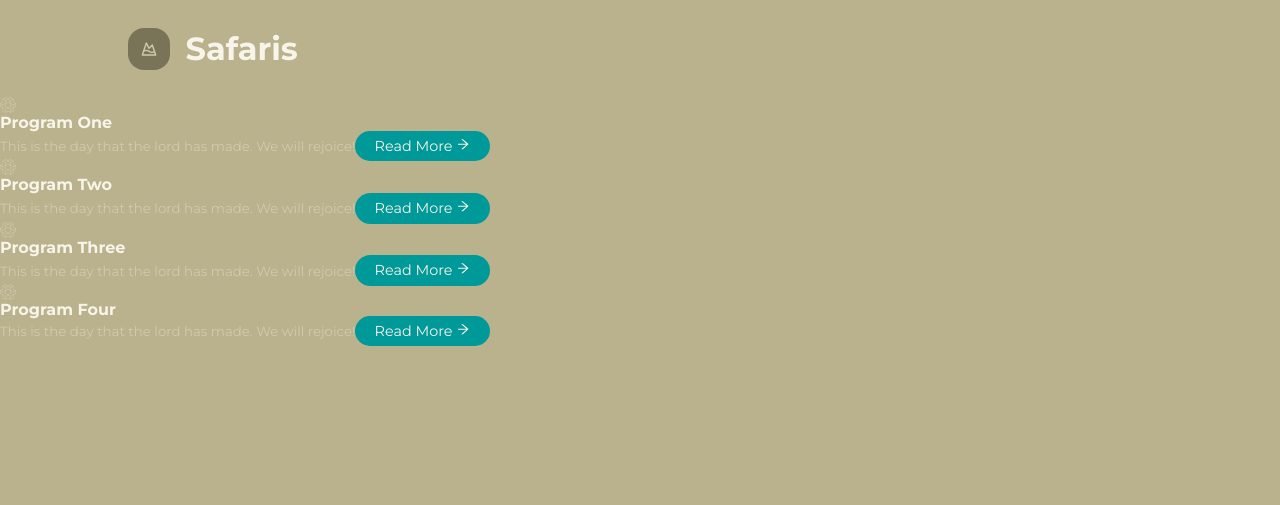
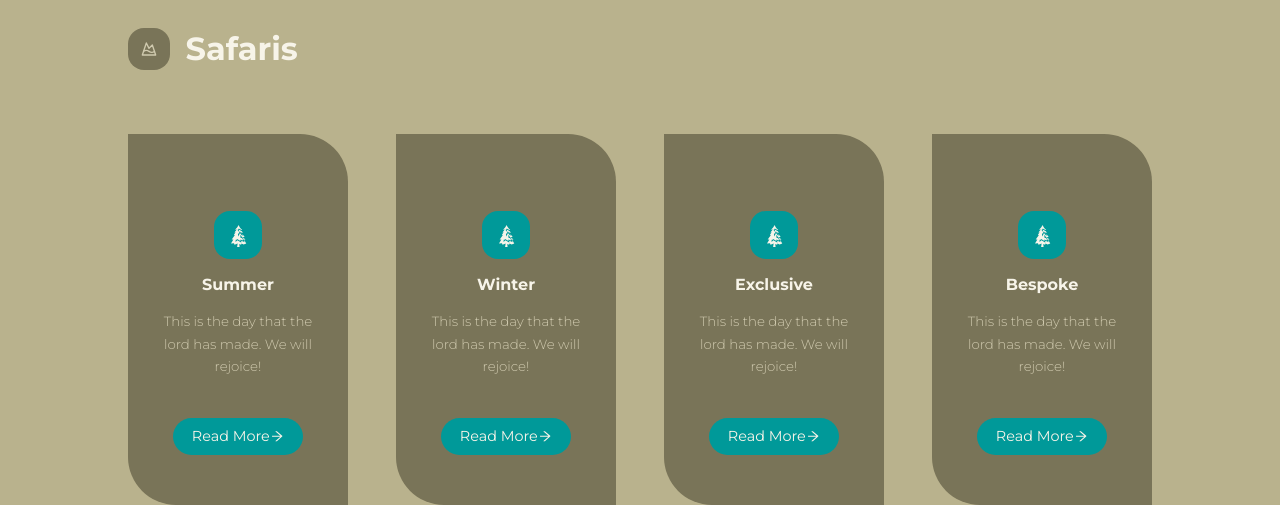
Before and after one commit to georgeophill/scotland-safaris, a React (Create React App) app in the folder scotland-safaris/scotland-safaris/: page / in a window 1280 px wide. Shown: the part 852-1357 px from the top of the page. Before the commit the page ends 1198 px from the top, so only its background shows below. Built offline with nearby package versions, Linux system fonts and the light colour scheme.

Commit message:
finished safaris component

```diff
--- a/scotland-safaris/scotland-safaris/src/UI/Card.jsx
+++ b/scotland-safaris/scotland-safaris/src/UI/Card.jsx
@@ -1,7 +1,7 @@
 
 const Card = ({className, children}) => {
   return (
-    <article className={`Card ${className}`}>
+    <article className={`card ${className}`}>
         {children}
     </article>
   )
--- a/scotland-safaris/scotland-safaris/src/components/Safaris.jsx
+++ b/scotland-safaris/scotland-safaris/src/components/Safaris.jsx
@@ -3,27 +3,28 @@ import SectionHead from './SectionHead'
 import {safaris} from '../data'
 import {Link} from 'react-router-dom'
 import {AiOutlineArrowRight} from 'react-icons/ai'
+import Card from '../UI/Card.jsx'
 
 const Safaris = () => {
   return (
     <section className="safaris">
         <div className="container safaris__container">
             <SectionHead icon={<LuMountainSnow/>} title="Safaris" />
-        </div>
             <div className="safaris__wrapper">
                 {
                     safaris.map(({id, icon, title, info, path }) => {
                         return (
-                        <card className="safaris__safari" key={id}>
+                            <Card className="safaris__safari" key={id}>
                                 <br />
                                 <span>{icon}</span>
                                 <h4>{title}</h4>
                                 <small>{info}</small>
                                 <Link to={path} className="btn sm">Read More <AiOutlineArrowRight/></Link>
-                        </card>
+                            </Card>
                         )
                     })
                 }
+            </div>
         </div>
     </section>
   )
--- a/scotland-safaris/scotland-safaris/src/data.js
+++ b/scotland-safaris/scotland-safaris/src/data.js
@@ -1,4 +1,5 @@
-import {SiOpenaigym} from 'react-icons/si'
+import {GiPineTree} from 'react-icons/gi'
+import { SiOpenaigym } from 'react-icons/si'
 
 
 
@@ -38,31 +39,31 @@ export const links = [
 export const safaris = [
     {
         id: 1,
-        icon: <SiOpenaigym/>,
-        title: "Program One",
+        icon: <GiPineTree/>,
+        title: "Summer",
         info: "This is the day that the lord has made. We will rejoice!",
-        path: "/programs/111"
+        path: "/safaris/111"
     },
     {
         id: 2,
-        icon: <SiOpenaigym/>,
-        title: "Program Two",
+        icon: <GiPineTree/>,
+        title: "Winter",
         info: "This is the day that the lord has made. We will rejoice!",
-        path: "/programs/222"
+        path: "/safaris/222"
     },
     {
         id: 3,
-        icon: <SiOpenaigym/>,
-        title: "Program Three",
+        icon: <GiPineTree/>,
+        title: "Exclusive",
         info: "This is the day that the lord has made. We will rejoice!",
-        path: "/programs/333"
+        path: "/safaris/333"
     },
     {
         id: 4,
-        icon: <SiOpenaigym/>,
-        title: "Program Four",
+        icon: <GiPineTree/>,
+        title: "Bespoke",
         info: "This is the day that the lord has made. We will rejoice!",
-        path: "/programs/444"
+        path: "/safaris/444"
     }
 ]
 
--- a/scotland-safaris/scotland-safaris/src/index.css
+++ b/scotland-safaris/scotland-safaris/src/index.css
@@ -122,10 +122,42 @@ section{
 }
 
 .card {
-    background: var(--color-gray-500);
+    background: var(--color-gray-400);
     border: 2px solid transparent;
     text-align: center;
     padding: 3rem 2rem;
     border-radius: 0 3rem 0 3rem;
+    transition: var(--transition);
+}
 
+.card:hover {
+    background: transparent;
+    border-color: var(--color-gray-400);
+    cursor: default;
 }
+
+.card span {
+    width: 3rem;
+    height: 3rem;
+    background: var(--color-primary);
+    color: var(--color-gray-100);
+    font-size: 1.5rem;
+    padding: 0.8rem;
+    display: grid;
+    place-items: center;
+    margin-bottom: 1rem;
+    margin-inline: auto;
+    border-radius: 1rem;
+    transition: var(--transition);
+}
+
+.card:hover span {
+    background: var(--color-gray-100);
+    color: var(--color-gray-600);
+}
+
+.card small {
+    margin-top: 1rem;
+    display: block;
+    font-weight: 300;
+}
--- a/scotland-safaris/scotland-safaris/src/pages/home/Home.css
+++ b/scotland-safaris/scotland-safaris/src/pages/home/Home.css
@@ -50,3 +50,30 @@
 #ss{
 margin-bottom: 20px;
 }
+
+/* ============================= */
+
+/* SAFARIS */
+
+.safaris{
+    margin-top: 10rem;
+}
+
+.safaris__wrapper {
+    display: grid;
+    grid-template-columns: repeat(4, 1fr);
+    gap: 3rem;
+    margin-top: 4rem;
+}
+
+.safaris__safari a {
+    margin-top: 2.5rem;
+    display: flex;
+    align-items: center;
+    justify-content: center;
+}
+
+.safaris_safari:hover a {
+    background-color: var(--color-secondary);
+    color: var(--color-gray-600);
+}
```
Lines whose indentation alone changed are shown as unchanged.
